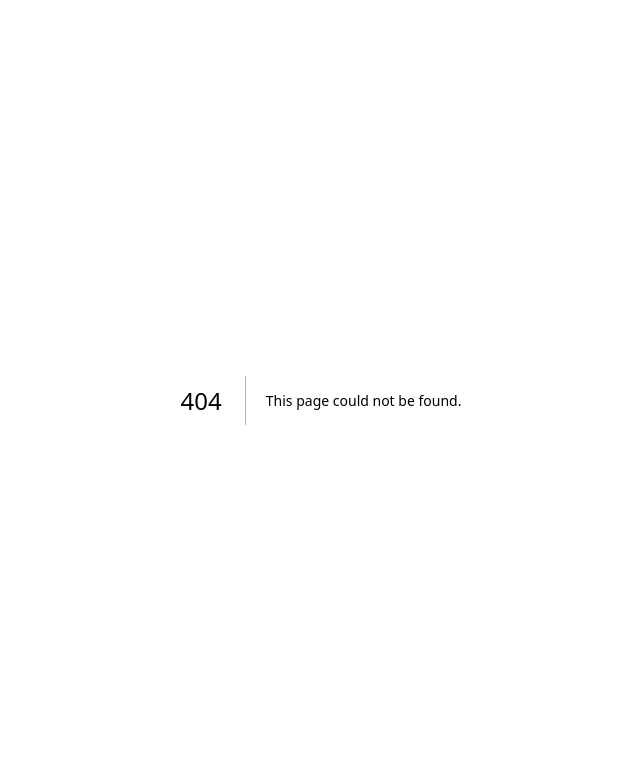
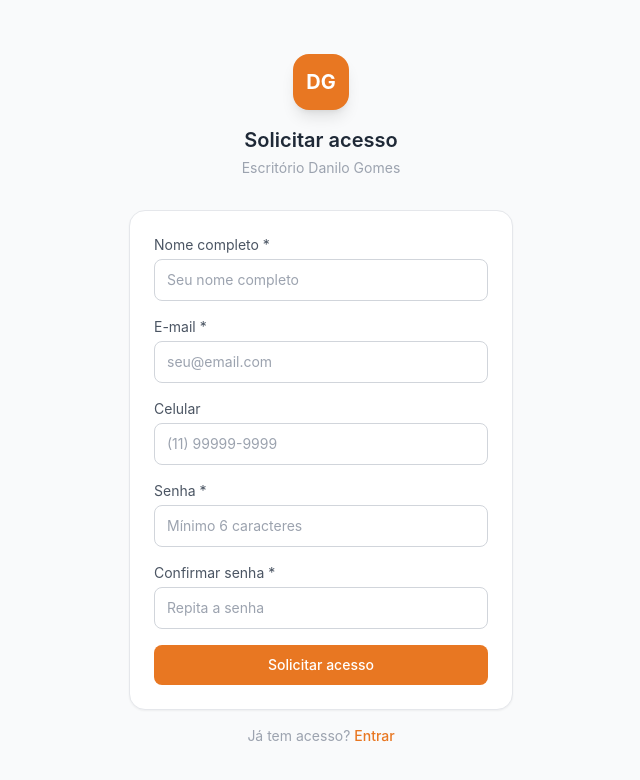
Before and after one commit to drikafarias-cyber/escritorio-danilo-gomes, a Next.js app: page /auth/login/solicitar-acesso in a window 1280 px wide. Before the commit this address had no page. Shown: the top 780 px of the page, without its empty margins (319-959 px from the left). Built offline with nearby package versions, Linux system fonts and the light colour scheme; no server answers.

Commit message:
Update and rename src/app/auth/login/solicitar acesso to src/app/auth/login/solicitar-acesso/page.tsx

```diff
--- /dev/null
+++ b/src/app/auth/login/solicitar-acesso/page.tsx
@@ -0,0 +1,182 @@
+'use client'
+
+import { useState } from 'react'
+import { supabase } from '@/lib/supabase'
+
+export default function SolicitarAcesso() {
+  const [form, setForm] = useState({ nome: '', email: '', telefone: '', senha: '', confirmar_senha: '' })
+  const [salvando, setSalvando] = useState(false)
+  const [enviado, setEnviado] = useState(false)
+  const [erro, setErro] = useState('')
+
+  async function handleSubmit(e: React.FormEvent) {
+    e.preventDefault()
+    setErro('')
+
+    if (!form.nome || !form.email || !form.senha) {
+      setErro('Preencha todos os campos obrigatórios')
+      return
+    }
+    if (form.senha !== form.confirmar_senha) {
+      setErro('As senhas não coincidem')
+      return
+    }
+    if (form.senha.length < 6) {
+      setErro('A senha deve ter pelo menos 6 caracteres')
+      return
+    }
+
+    setSalvando(true)
+
+    // Verifica se já existe solicitação para esse email
+    const { data: existente } = await supabase
+      .from('solicitacoes_acesso')
+      .select('id, status')
+      .eq('email', form.email)
+      .single()
+
+    if (existente) {
+      if (existente.status === 'pendente') {
+        setErro('Já existe uma solicitação pendente para este e-mail. Aguarde a aprovação.')
+      } else if (existente.status === 'aprovado') {
+        setErro('Este e-mail já foi aprovado. Acesse o sistema normalmente.')
+      } else {
+        setErro('Esta solicitação foi reprovada. Entre em contato com o administrador.')
+      }
+      setSalvando(false)
+      return
+    }
+
+    // Salva a solicitação
+    const { error } = await supabase.from('solicitacoes_acesso').insert({
+      nome: form.nome.trim(),
+      email: form.email.trim().toLowerCase(),
+      telefone: form.telefone.trim() || null,
+      senha_temp: form.senha, // guardamos temporariamente para o admin criar o usuário
+    })
+
+    if (error) {
+      setErro('Erro ao enviar solicitação. Tente novamente.')
+      setSalvando(false)
+      return
+    }
+
+    setEnviado(true)
+    setSalvando(false)
+  }
+
+  if (enviado) {
+    return (
+      <div className="min-h-screen bg-gray-50 flex items-center justify-center px-4">
+        <div className="w-full max-w-sm text-center">
+          <div className="w-16 h-16 bg-green-100 rounded-full flex items-center justify-center mx-auto mb-4">
+            <span className="text-3xl">✅</span>
+          </div>
+          <h1 className="text-xl font-semibold text-gray-800 mb-2">Solicitação enviada!</h1>
+          <p className="text-sm text-gray-500 mb-6">
+            Sua solicitação foi recebida e está aguardando aprovação do administrador.
+            Você receberá um contato quando for aprovado.
+          </p>
+          <a href="/auth/login"
+            className="text-orange-500 hover:text-orange-600 text-sm font-medium">
+            ← Voltar ao login
+          </a>
+        </div>
+      </div>
+    )
+  }
+
+  return (
+    <div className="min-h-screen bg-gray-50 flex items-center justify-center px-4">
+      <div className="w-full max-w-sm">
+        <div className="text-center mb-8">
+          <div className="w-14 h-14 bg-orange-500 rounded-2xl flex items-center justify-center text-white font-bold text-xl mx-auto mb-4 shadow-lg">
+            DG
+          </div>
+          <h1 className="text-xl font-semibold text-gray-800">Solicitar acesso</h1>
+          <p className="text-sm text-gray-400 mt-1">Escritório Danilo Gomes</p>
+        </div>
+
+        <div className="bg-white rounded-2xl border border-gray-200 p-6 shadow-sm">
+          <form onSubmit={handleSubmit} className="space-y-4">
+            <div>
+              <label className="block text-sm text-gray-600 mb-1">Nome completo *</label>
+              <input
+                type="text"
+                value={form.nome}
+                onChange={e => setForm(p => ({ ...p, nome: e.target.value }))}
+                className="w-full border border-gray-300 rounded-lg px-3 py-2.5 text-sm focus:outline-none focus:ring-2 focus:ring-orange-400"
+                placeholder="Seu nome completo"
+                required
+              />
+            </div>
+            <div>
+              <label className="block text-sm text-gray-600 mb-1">E-mail *</label>
+              <input
+                type="email"
+                value={form.email}
+                onChange={e => setForm(p => ({ ...p, email: e.target.value }))}
+                className="w-full border border-gray-300 rounded-lg px-3 py-2.5 text-sm focus:outline-none focus:ring-2 focus:ring-orange-400"
+                placeholder="seu@email.com"
+                required
+              />
+            </div>
+            <div>
+              <label className="block text-sm text-gray-600 mb-1">Celular</label>
+              <input
+                type="tel"
+                value={form.telefone}
+                onChange={e => setForm(p => ({ ...p, telefone: e.target.value }))}
+                className="w-full border border-gray-300 rounded-lg px-3 py-2.5 text-sm focus:outline-none focus:ring-2 focus:ring-orange-400"
+                placeholder="(11) 99999-9999"
+              />
+            </div>
+            <div>
+              <label className="block text-sm text-gray-600 mb-1">Senha *</label>
+              <input
+                type="password"
+                value={form.senha}
+                onChange={e => setForm(p => ({ ...p, senha: e.target.value }))}
+                className="w-full border border-gray-300 rounded-lg px-3 py-2.5 text-sm focus:outline-none focus:ring-2 focus:ring-orange-400"
+                placeholder="Mínimo 6 caracteres"
+                required
+              />
+            </div>
+            <div>
+              <label className="block text-sm text-gray-600 mb-1">Confirmar senha *</label>
+              <input
+                type="password"
+                value={form.confirmar_senha}
+                onChange={e => setForm(p => ({ ...p, confirmar_senha: e.target.value }))}
+                className="w-full border border-gray-300 rounded-lg px-3 py-2.5 text-sm focus:outline-none focus:ring-2 focus:ring-orange-400"
+                placeholder="Repita a senha"
+                required
+              />
+            </div>
+
+            {erro && (
+              <p className="text-red-500 text-sm bg-red-50 border border-red-200 rounded-lg px-3 py-2">
+                {erro}
+              </p>
+            )}
+
+            <button
+              type="submit"
+              disabled={salvando}
+              className="w-full bg-orange-500 hover:bg-orange-600 text-white py-2.5 rounded-lg text-sm font-medium disabled:opacity-60"
+            >
+              {salvando ? 'Enviando...' : 'Solicitar acesso'}
+            </button>
+          </form>
+        </div>
+
+        <p className="text-center text-sm text-gray-400 mt-4">
+          Já tem acesso?{' '}
+          <a href="/auth/login" className="text-orange-500 hover:text-orange-600 font-medium">
+            Entrar
+          </a>
+        </p>
+      </div>
+    </div>
+  )
+}
```
Also changed, not shown: 1 other file (tests, documents, lock files or other folders).
